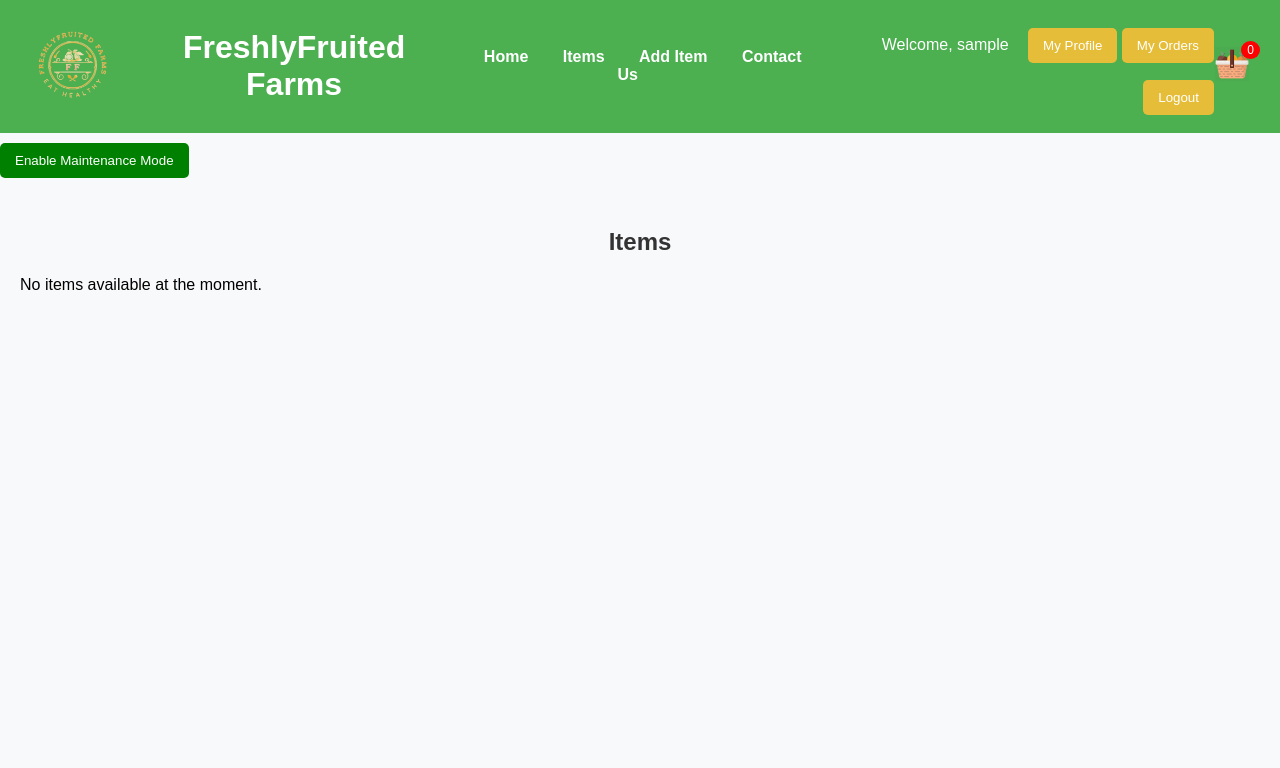
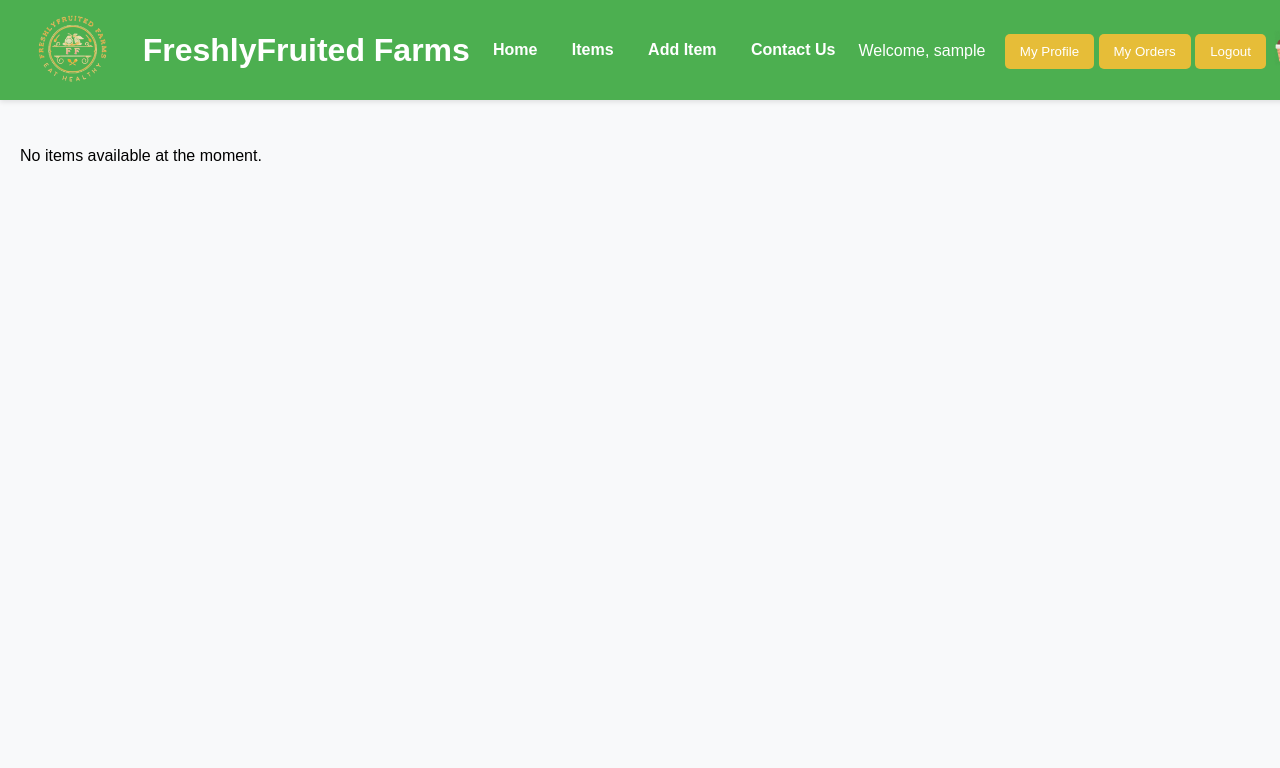
Before and after one commit to phaneendra218/Farm, a Flask app: page /items in a window 1280 px wide. Shown: the top 768 px of the page. Run offline with Flask 3, Linux system fonts and the light colour scheme; the visitor is signed in with stand-in values (Sample User, id 1).

Commit message:
Fixed header

```diff
--- a/static/css/styles.css
+++ b/static/css/styles.css
@@ -17,10 +17,14 @@
     padding: 8px 30px;
     color: white;
     text-align: center;
-    position: relative;
+    position: fixed; /* Changed from relative to fixed */
+    top: 0; /* Ensures the header stays at the top of the page */
+    width: 100%; /* Ensures the header spans the full width of the page */
+    z-index: 1000; /* Keeps the header above other elements */
     display: flex;
     justify-content: space-between;
     align-items: center;
+    box-shadow: 0px 2px 5px rgba(0, 0, 0, 0.1); /* Optional: adds a shadow for separation */
 }
 footer {
     background-color: #4CAF50;
@@ -46,6 +50,7 @@
 main {
     padding: 20px;
     flex-grow: 1;
+    margin-top: 56px; /* Adjust this value to match the header's height */
 }
 /* Flash Messages */
 .flash-messages {
--- a/templates/checkout.html
+++ b/templates/checkout.html
@@ -392,7 +392,6 @@
 
         totalPriceDiv.innerHTML = `<p><strong>Total: ₹${totalPrice.toFixed(2)}</strong></p>`;
         document.getElementById('payable-amount-value').textContent = totalPrice.toFixed(2);
-
         // Unlock and expand Order Summary section
         document.getElementById('order-summary-section').classList.remove('blackout');
         document.getElementById('order-summary-details').classList.remove('hidden');
--- a/templates/items.html
+++ b/templates/items.html
@@ -1,7 +1,7 @@
 {% extends "base.html" %}
 
 {% block content %}
-<h2>Items</h2>
+<!-- <h2>Items</h2> -->
 
 <!-- Check if there are any items to display -->
 {% if items %}
```
